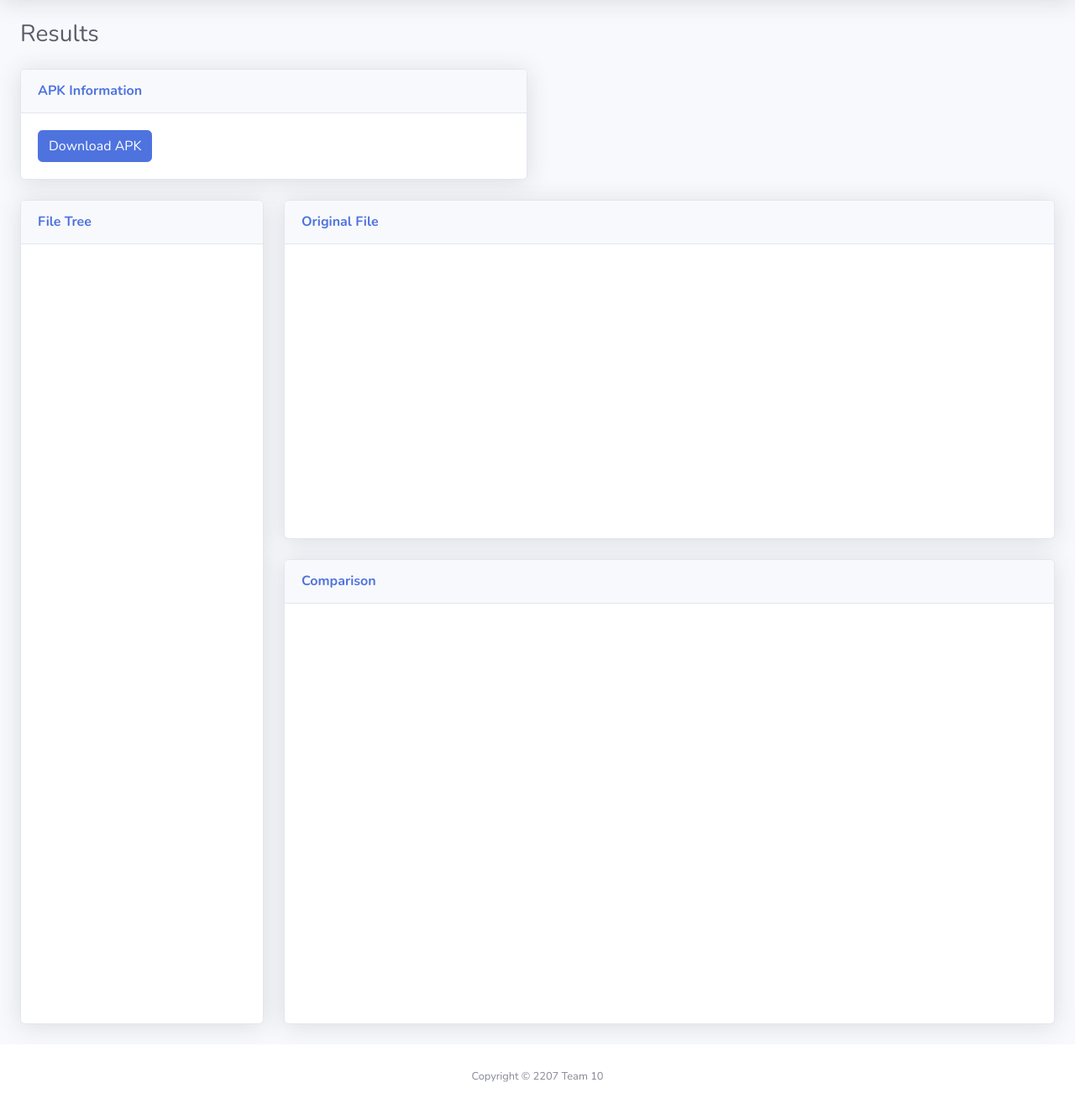
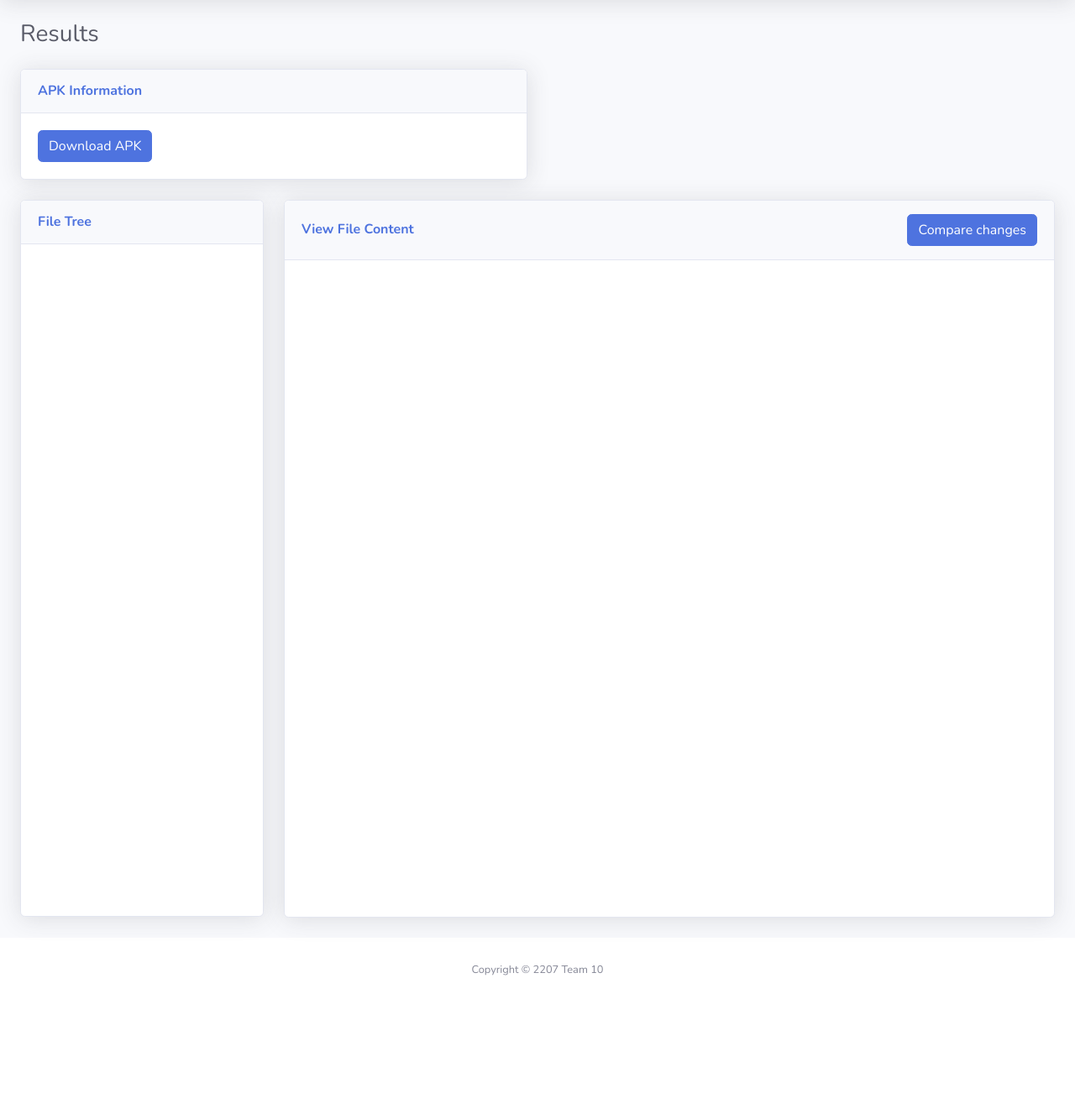
Before and after one commit to xenthy/desmali, a Flask app: template src/templates/result.html in a window 1280 px wide. Shown: the part 70-1391 px from the top of the page at 84% size. After the commit the page ends 1232 px from the top, so only its background shows below. Run offline with Flask 2, Linux system fonts and the light colour scheme; the template is opened without the code that fills it, so the values that code supplies are empty; parts of the project's set-up code (start-up, migrations or seed data) failed here and were passed over; some libraries are stand-ins or nearby versions.

Commit message:
ui changes for comapre diff

```diff
--- a/src/templates/result.html
+++ b/src/templates/result.html
@@ -39,7 +39,7 @@
                 <div class="card-header py-3 d-flex flex-row align-items-center justify-content-between">
                     <h6 class="m-0 font-weight-bold text-primary">File Tree</h6>
                 </div>
-                <div class="card-body" style="height:928px; overflow:scroll;">
+                <div class="card-body" style="height:800px; overflow:scroll;">
                     <div id="filetree" class="transparent-effect"></div>
                 </div>
             </div>
@@ -69,22 +69,9 @@
                             url: '/viewlines',
                             contentType: "application/json",
                             data: JSON.stringify(d),
-                            success: function (data) {
-                                document.getElementById("file_output").innerHTML = data;
-                            },
-                            error: function (XMLHttpRequest, textStatus, errorThrown) {
-                                alert("Status: " + textStatus); alert("Error: " + errorThrown);
-                            }
-
-                        });
-                        //get html
-                        $.ajax({
-                            type: 'post',
-                            url: '/comparelines',
-                            contentType: "application/json",
-                            data: JSON.stringify(d),
-                            success: function (data) {
-                                document.getElementById("compare").innerHTML = data;
+                            success: function (rsp) {
+                                document.getElementById("file_output").innerHTML = rsp;
+                                document.getElementById("filename").value = data.selected[0];
                             },
                             error: function (XMLHttpRequest, textStatus, errorThrown) {
                                 alert("Status: " + textStatus); alert("Error: " + errorThrown);
@@ -101,6 +88,30 @@
                     $('#filetree').jstree('select_node', 'child_node_1');
                     $.jstree.reference('#filetree').select_node('child_node_1');
                 });
+
+                $('#compareBtn').click(function () {
+                    var d = { "data": document.getElementById("filename").value };
+                    if (d !== null) {
+
+                        //get html
+                        $.ajax({
+                            type: 'post',
+                            url: '/comparelines',
+                            contentType: "application/json",
+                            data: JSON.stringify(d),
+                            success: function (data) {
+                                var w = window.open();
+                                w.document.open();
+                                w.document.write(data);
+                                w.document.close();
+
+                            },
+                            error: function (XMLHttpRequest, textStatus, errorThrown) {
+                                alert("Status: " + textStatus); alert("Error: " + errorThrown);
+                            }
+                        });
+                    }
+                });
             });
 
         </script>
@@ -108,13 +119,15 @@
         <div class="col-xl-9 col-lg-9">
             <div class="card shadow mb-4">
                 <div class="card-header py-3 d-flex flex-row align-items-center justify-content-between">
-                    <h6 class="m-0 font-weight-bold text-primary">Original File</h6>
+                    <h6 class="m-0 font-weight-bold text-primary">View File Content</h6>
+                    <button id="compareBtn" class="btn btn-primary">Compare changes</button>
                 </div>
-                <div class="card-body " style="height:350px; overflow:scroll;">
+                <div class="card-body " style="height:782px; overflow:scroll;">
                     <pre id="file_output"></pre>
                 </div>
+                <input type="hidden" id="filename" value="">
             </div>
-
+            <!--
             <div class="card shadow mb-4">
                 <div class="card-header py-3 d-flex flex-row align-items-center justify-content-between">
                     <h6 class="m-0 font-weight-bold text-primary">Comparison</h6>
@@ -122,7 +135,7 @@
                 <div class="card-body " style="height:500px; overflow:scroll;">
                     <embed id="compare" type="text/html">
                 </div>
-            </div>
+            </div> -->
 
         </div>
 
```
